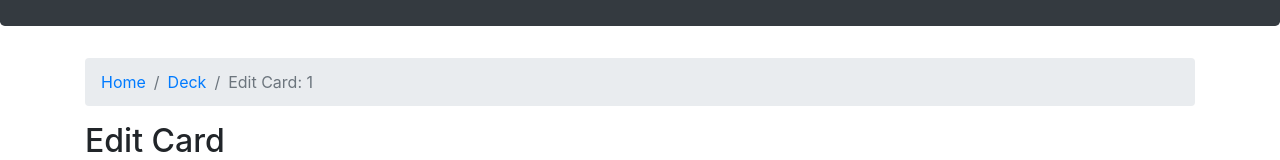
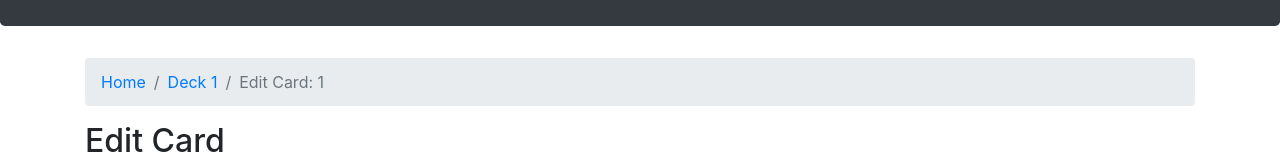
Before and after one commit to tomlinmi/project-flashcards_MT, a React (Create React App) app: page /decks/1/cards/1/edit in a window 1280 px wide. Shown: the part 223-383 px from the top of the page. Built offline with nearby package versions, Linux system fonts and the light colour scheme; no server answers; data requests are answered from the project's data file; a web font is replaced by a local one.

Commit message:
got breadcrumb route working for EditCard

```diff
--- a/data/db.json
+++ b/data/db.json
@@ -41,7 +41,7 @@
       "deckId": 1
     },
     {
-      "front": "What path will match the follow Route?\n<Route>\n  <NotFound />\n</Route>",
+      "front": "What path will match the follow Route?  With update\n<Route>\n  <NotFound />\n</Route>",
       "back": "All paths. A route with no path matches all URL's",
       "deckId": 2,
       "id": 4
--- a/src/home/EditCard.js
+++ b/src/home/EditCard.js
@@ -1,12 +1,12 @@
 import React, { useEffect, useState} from "react";
-import {useHistory, useParams} from "react-router-dom";
+import {Link, useHistory, useParams} from "react-router-dom";
 import { readCard } from "../utils/api/index";
 import CardForm from "./CardForm";
 import { updateCard } from "../utils/api/index";
+import {readDeck} from "../utils/api/index";
 
 
-
-function EditCard({deckId} ) {
+function EditCard() {
 
 
 const initialFormState = {
@@ -21,7 +21,8 @@ const history = useHistory();
 const {cardId} = useParams();
 const[card, setCard]= useState([]);
 
-
+const [deck, setDeck] = useState([]);
+const {deckId} = useParams();
 
 useEffect(() => {
     async function getCard() {
@@ -32,6 +33,19 @@ useEffect(() => {
 
     getCard();
   }, [cardId]);
+
+
+
+  useEffect(() => {
+    async function getDeck() {
+      const deck = await readDeck(deckId);
+      setDeck(deck);
+
+    }
+
+    getDeck();
+  }, [deckId]);
+
 
   const handleDone = async (id) => {
 
@@ -56,7 +70,7 @@ return (
 <nav aria-label="breadcrumb">
       <ol class="breadcrumb">
         <li class="breadcrumb-item"><a href="/">Home</a></li>
-        <li class="breadcrumb-item"><a href="#">Deck {deckId} </a></li>
+        <li class="breadcrumb-item"><Link to ={`/decks/${deckId}`}>Deck {deckId}  </Link></li>
          <li class="breadcrumb-item active" aria-current="page">Edit Card: {cardId}</li>
       </ol>
     </nav>
```
